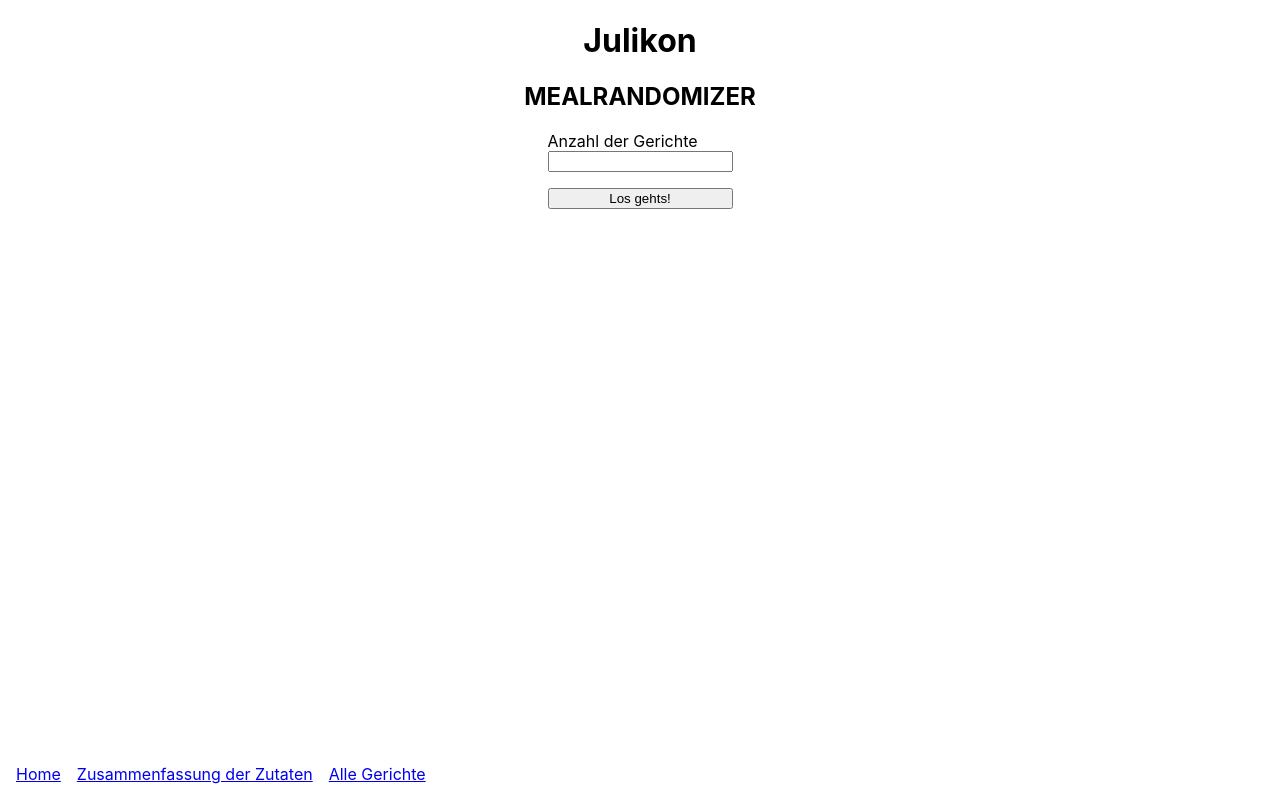
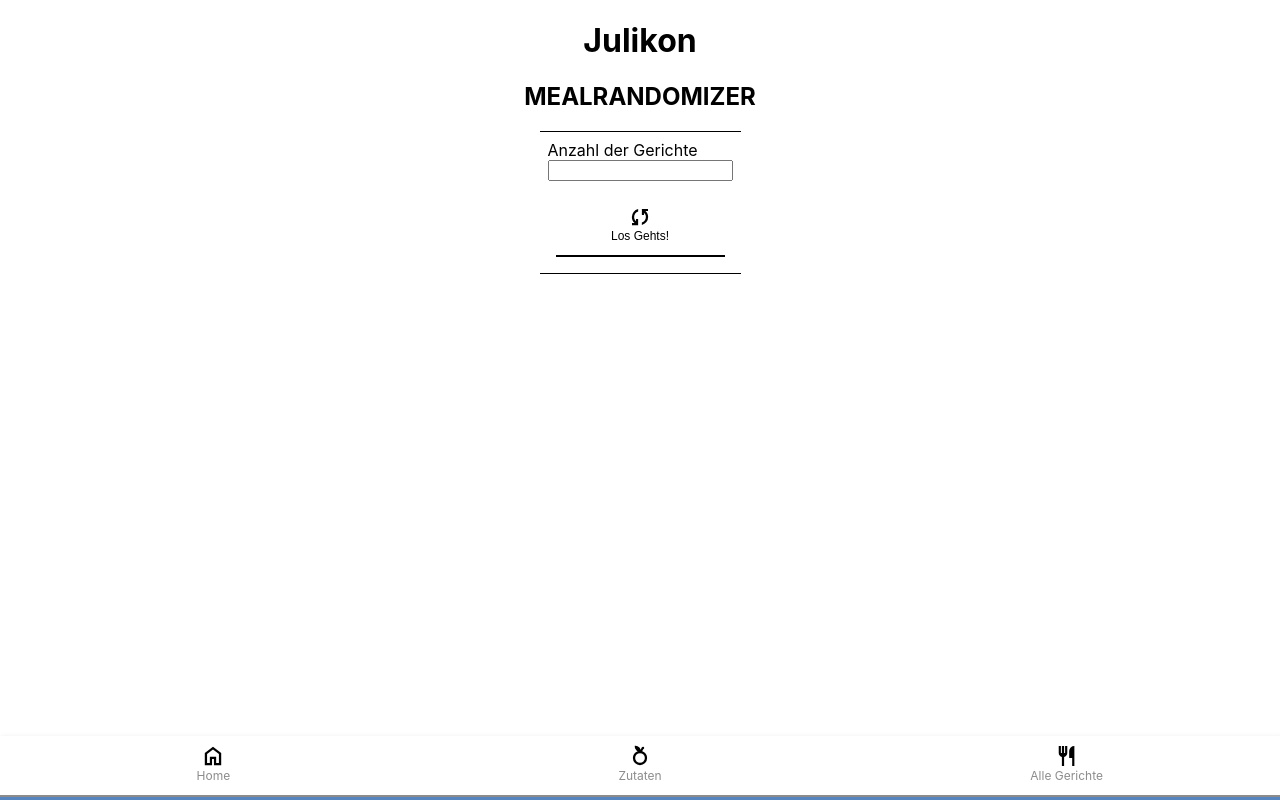
Before and after one commit to JulianHrt/julikon, a Next.js app: page /mealrandomizer in a window 1280 px wide. Built offline with nearby package versions, Linux system fonts and the light colour scheme; no server answers; the database is empty; what cloudinary-react would draw is missing.

Commit message:
added design

```diff
--- a/components/Footer/index.js
+++ b/components/Footer/index.js
@@ -1,36 +1,54 @@
 import Link from "next/link";
 import styled from "styled-components";
 import Router, { useRouter } from "next/router";
+import Icons from "../SVG";
 
 export default function Footer() {
   const router = useRouter();
   const path = router.pathname;
 
   return (
-    <StyledNavbar>
+    <StyledNav>
       {path.startsWith("m", 1) ? (
         <>
-          <Link href="/mealrandomizer">Home</Link>
-          <Link href="/mealrandomizer/ingredientsSummary">
-            Zusammenfassung der Zutaten
-          </Link>
-          <Link href="/mealrandomizer/allMeals">Alle Gerichte</Link>
+          <StyledLink href="/mealrandomizer">
+            <Icons variant="home">Home</Icons>
+          </StyledLink>
+          <StyledLink href="/mealrandomizer/ingredientsSummary">
+            <Icons variant="ingredients">Zutaten</Icons>
+          </StyledLink>
+          <StyledLink href="/mealrandomizer/allMeals">
+            <Icons variant="meals">Alle Gerichte</Icons>
+          </StyledLink>
         </>
       ) : (
         ""
       )}
-    </StyledNavbar>
+    </StyledNav>
   );
 }
 
-const StyledNavbar = styled.nav`
+const StyledNav = styled.nav`
+  display: flex;
+  justify-content: space-around;
   position: fixed;
   bottom: 0;
-  display: flex;
-  flex-direction: row;
-  flex-wrap: wrap;
-  justify-content: space-around;
-  gap: 1rem;
-  padding: 1rem;
+  width: 100%;
   background-color: white;
+  box-shadow: 2px 2px 5px 1px rgba(150, 138, 144, 0.2);
 `;
+
+const StyledLink = styled(Link)`
+  text-decoration: none;
+  color: #8c8c8c;
+  margin-top: 0.5rem;
+  width: 100%;
+  border-bottom: 3px solid #5684bf;
+  ${({ active }) =>
+    active &&
+    css`
+      border-bottom: 8px solid #5684bf;
+      transition: 0.5s;
+      color: #5684bf;
+    `};
+`;
--- a/components/GlobalStyles.js
+++ b/components/GlobalStyles.js
@@ -6,6 +6,7 @@ const GlobalStyles = createGlobalStyle`
         padding: 0;
         margin: 0;
         font-family: -apple-system, BlinkMacSystemFont, "Segoe UI", Roboto, Helvetica, Arial, sans-serif, "Apple Color Emoji", "Segoe UI Emoji", "Segoe UI Symbol";
+
     }
 
 
--- a/components/Header/index.js
+++ b/components/Header/index.js
@@ -2,7 +2,10 @@ import { useRouter } from "next/router";
 
 export default function Header() {
   const router = useRouter();
-  const path = router.pathname.replace("/", "").toUpperCase();
+  const path = router.pathname
+    .replace("/", "")
+    .toUpperCase()
+    .split("MEALRANDOMIZER/");
 
   return (
     <>
--- a/components/RandomMeals.js
+++ b/components/RandomMeals.js
@@ -5,25 +5,38 @@ export default function RandomMeals({ meals }) {
   return meals.map((meal) => {
     return (
       <MealList>
-        <StyledImage publicId={meal.image}></StyledImage>
-        <h3>{meal.name}</h3>
+        <StyledImage
+          publicId={
+            meal.image === undefined
+              ? "placeholder-1920x1080_camkmj"
+              : meal.image
+          }
+        ></StyledImage>
+        <StyledTitle>{meal.name}</StyledTitle>
       </MealList>
     );
   });
 }
 
+const StyledTitle = styled.h3`
+  font-weight: bold;
+`;
+
 const MealList = styled.div`
   display: flex;
   flex-direction: column;
-  background-color: lightgrey;
   margin: 1rem 0.5rem 1rem 0.5rem;
   border-radius: 10px;
+  box-shadow: 2px 2px 5px 3px rgba(150, 138, 144, 0.2);
   width: 90vw;
   height: auto;
+  position: relative;
 `;
 
 const StyledImage = styled(Image)`
   width: 100%;
-  height: auto;
+  height: 50vw;
   object-fit: cover;
+  border-top-right-radius: 10px;
+  border-top-left-radius: 10px;
 `;
--- /dev/null
+++ b/components/SVG/index.js
@@ -0,0 +1,63 @@
+import styled, { css } from "styled-components";
+
+const svg = {
+  refresh:
+    "M4 20.125v-2.1h2.575l-.325-.275q-1.325-1.2-1.862-2.688-.538-1.487-.538-3.012 0-2.875 1.75-5.088 1.75-2.212 4.55-2.887V6.45q-1.8.575-2.913 2.125-1.112 1.55-1.112 3.475 0 1.1.412 2.125Q6.95 15.2 7.825 16.1l.2.2V14h2.1v6.125Zm9.85-.2V17.55q1.8-.575 2.912-2.125 1.113-1.55 1.113-3.475 0-1.1-.413-2.125Q17.05 8.8 16.175 7.9l-.2-.2V10h-2.1V3.875H20v2.1h-2.575l.325.275Q19 7.5 19.575 8.962q.575 1.463.575 2.988 0 2.875-1.75 5.088-1.75 2.212-4.55 2.887Z",
+  ingredients:
+    "M12 21.125q-2.975 0-5.05-2.075Q4.875 16.975 4.875 14q0-2.325 1.35-4.2T9.8 7.225q-.75-.2-1.287-.725-.538-.525-.838-1.175-.625-.7-.8-1.625Q6.7 2.775 6.8 1.8q.975-.1 1.9.075.925.175 1.625.8.9.45 1.463 1.287.562.838.662 1.888.35-.775.8-1.475.45-.7 1.025-1.275.325-.3.787-.3.463 0 .788.3.3.325.3.787 0 .463-.3.763-.55.55-.962 1.2-.413.65-.613 1.4 2.175.75 3.513 2.6 1.337 1.85 1.337 4.15 0 2.975-2.075 5.05-2.075 2.075-5.05 2.075Zm0-2.275q2 0 3.425-1.425Q16.85 16 16.85 14q0-2-1.425-3.425Q14 9.15 12 9.15q-2 0-3.425 1.425Q7.15 12 7.15 14q0 2 1.425 3.425Q10 18.85 12 18.85ZM12 14Z",
+  meals:
+    "M6.9 22.1v-9.15q-1.3-.35-2.237-1.45-.938-1.1-.938-2.6v-7H5.9v7h1v-7h2.2v7h1v-7h2.175v7q0 1.5-.937 2.6-.938 1.1-2.238 1.45v9.15Zm10.275 0v-8h-3V7q0-2.125 1.525-3.613Q17.225 1.9 19.375 1.9v20.2Z",
+  home: "M6.075 18.925H8.85V12.85h6.3v6.075h2.775v-8.9L12 5.6l-5.925 4.425ZM3.8 21.2V8.9L12 2.75l8.2 6.15v12.3h-7.25v-6.15h-1.9v6.15Zm8.2-8.95Z",
+  add: "M10.85 19.15v-6h-6v-2.3h6v-6h2.3v6h6v2.3h-6v6Z",
+  edit: "M5.05 19h1.3l8.575-8.575-1.3-1.3L5.05 17.7ZM19.325 9 15.05 4.75l1.225-1.225q.65-.675 1.6-.675.95 0 1.625.65l1.175 1.2q.625.6.637 1.45.013.85-.587 1.45Zm-1.45 1.45L7.25 21.1h-4.3v-4.275L13.6 6.175Zm-3.6-.675-.65-.65 1.3 1.3Z",
+  delete:
+    "M6.925 21.2q-.925 0-1.6-.662-.675-.663-.675-1.613V6.075H3.525V3.8H8.85V2.65h6.275V3.8h5.35v2.275H19.35v12.85q0 .95-.675 1.613-.675.662-1.6.662Zm10.15-15.125H6.925v12.85h10.15ZM8.9 17h2.125V8H8.9Zm4.075 0H15.1V8h-2.125ZM6.925 6.075v12.85Z",
+  close:
+    "m6.4 19.2-1.6-1.6 5.6-5.6-5.6-5.6 1.6-1.6 5.6 5.6 5.6-5.6 1.6 1.6-5.6 5.6 5.6 5.6-1.6 1.6-5.6-5.6Z",
+  back: "m9.025 18.2-6.2-6.2 6.2-6.2 1.6 1.6-3.475 3.45h14.025v2.3H7.15l3.475 3.45Z",
+  done: "m9.55 18.2-5.9-5.9 1.625-1.625L9.55 14.95l9.175-9.175L20.35 7.4Z",
+  save: "M21.2 6.925v12q0 .95-.662 1.613-.663.662-1.613.662H5.075q-.95 0-1.612-.662-.663-.663-.663-1.613V5.075q0-.95.663-1.613.662-.662 1.612-.662h12Zm-2.275.95-2.8-2.8H5.075v13.85h13.85ZM12 17.925q1.25 0 2.125-.875T15 14.925q0-1.25-.875-2.125T12 11.925q-1.25 0-2.125.875T9 14.925q0 1.25.875 2.125t2.125.875Zm-5.925-7.85h9v-4h-9Zm-1-2.2v11.05-13.85Z",
+  book: "M7 22.1q-.825 0-1.412-.587Q5 20.925 5 20.1q0-.825.588-1.412Q6.175 18.1 7 18.1t1.412.588Q9 19.275 9 20.1t-.588 1.413Q7.825 22.1 7 22.1Zm10 0q-.825 0-1.412-.587Q15 20.925 15 20.1q0-.825.588-1.412.587-.588 1.412-.588t1.413.588Q19 19.275 19 20.1t-.587 1.413q-.588.587-1.413.587ZM6.3 6.1l2.25 4.725h7L18.125 6.1ZM5.25 3.9h14.525q.675 0 1.037.612.363.613.038 1.213L17.425 11.9q-.275.525-.762.812Q16.175 13 15.6 13H8.2l-1.05 1.9H19.1v2.2H7q-1.2 0-1.8-1.038-.6-1.037-.025-2.062L6.5 11.6 2.95 4.1H.9V1.9h3.4Zm3.3 6.925h7Z",
+  upload:
+    "M11 18.95h2v-4.2l1.6 1.6 1.4-1.4-4-4.025-4 4.025 1.425 1.375L11 14.75ZM6.075 22.2q-.95 0-1.612-.662-.663-.663-.663-1.613V4.075q0-.95.663-1.613.662-.662 1.612-.662h8L20.2 7.925v12q0 .95-.662 1.613-.663.662-1.613.662Zm6.85-13.125v-5h-6.85v15.85h11.85V9.075Zm-6.85-5v5-5 15.85-15.85Z",
+};
+
+export default function Icons({ variant, color, children }) {
+  return (
+    <IconContainer color={color} variant={variant}>
+      <svg width="24" height="24">
+        <path fill={color} d={svg[variant]} />
+      </svg>
+      <p>{children}</p>
+    </IconContainer>
+  );
+}
+
+const IconContainer = styled.div`
+  display: flex;
+  flex-direction: column;
+  align-items: center;
+  min-width: 9vw;
+  border-bottom: 2px solid ${({ color }) => color};
+  ${({ variant }) =>
+    variant === "add" &&
+    css`
+      border: none;
+    `}
+  ${({ variant }) =>
+    variant === "search" &&
+    css`
+      border: none;
+    `}
+    ${({ variant }) =>
+    variant === "results" &&
+    css`
+      border: none;
+    `}
+  p {
+    font-size: 0.75rem;
+    margin-top: 0;
+    text-transform: capitalize;
+    color: ${({ color }) => color};
+  }
+`;
--- a/pages/mealrandomizer/index.js
+++ b/pages/mealrandomizer/index.js
@@ -2,6 +2,7 @@ import RandomMeals from "../../components/RandomMeals";
 import useSWR from "swr";
 import { fetcher } from "../../helpers/api";
 import styled from "styled-components";
+import Icons from "../../components/SVG";
 
 export default function results({ isMeals, setIsMeals }) {
   const { data: meals, error } = useSWR("/api/meals", fetcher);
@@ -33,7 +34,9 @@ export default function results({ isMeals, setIsMeals }) {
             Anzahl der Gerichte
             <input name="count" id="count" type="number"></input>
           </label>
-          <button type="submit">Los gehts!</button>
+          <button type="submit">
+            <Icons variant="refresh">Los gehts!</Icons>
+          </button>
         </StyledForm>
         <RandomMeals meals={isMeals}></RandomMeals>
       </div>
@@ -46,6 +49,9 @@ const StyledForm = styled.form`
   flex-direction: column;
   align-items: center;
   gap: 1rem;
+  padding: 0.5rem;
+  border-top: 1px solid black;
+  border-bottom: 1px solid black;
 
   input {
     display: block;
@@ -56,4 +62,10 @@ const StyledForm = styled.form`
   label {
     width: 100%;
   }
+
+  button {
+    background-color: transparent;
+    border: none;
+    padding: 0.5rem;
+  }
 `;
```
Also changed, not shown: components/AddMeal.js (+23 -5 lines), pages/mealrandomizer/allMeals/index.js (+46 -8 lines), pages/mealrandomizer/ingredientsSummary/index.js (+8 -4 lines).
